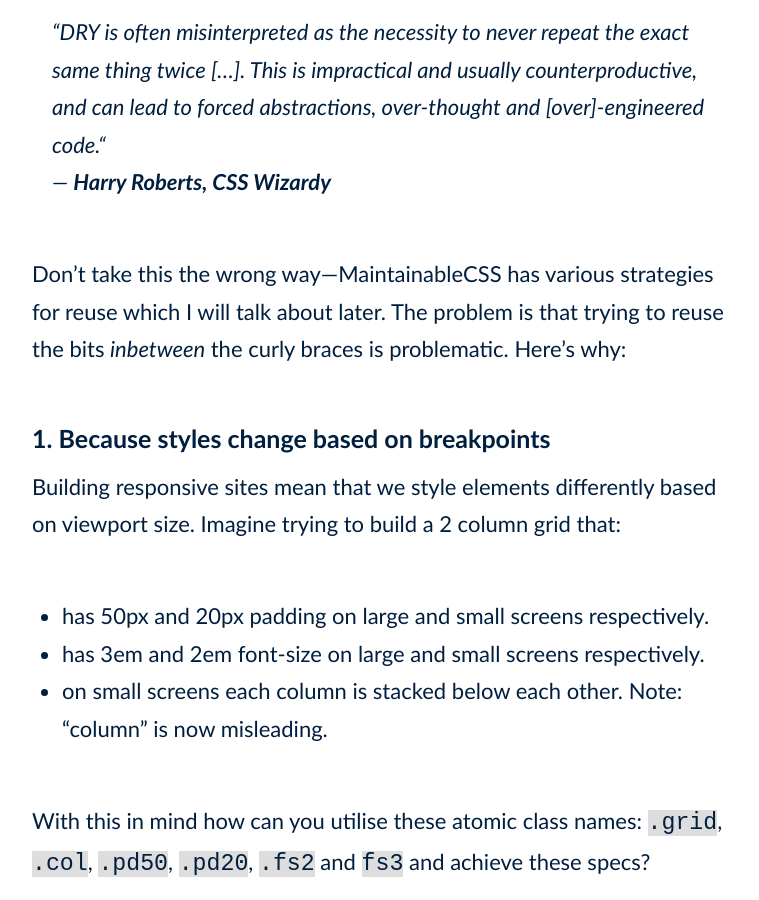
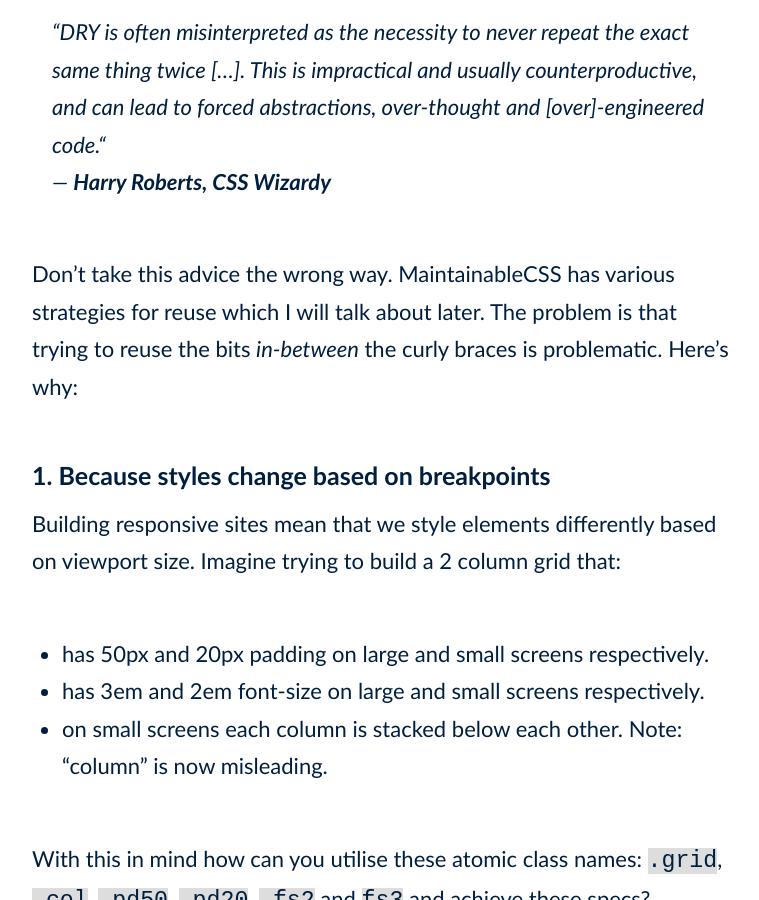
Before and after one commit to adamsilver/maintainablecss.com-jekyll, a Jekyll site: the page built from _chapters/03-reuse.md, in a window 1280 px wide and 900 px high, scrolled down 310 px. Shown: the whole window, without its empty margins (258-1017 px from the left). Built offline with Jekyll 4.4.1, drawn with Linux system fonts in a browser that asks for light colours; some of the changed text lies outside the part shown.

Commit message:
Improve reuse

```diff
--- a/_chapters/03-reuse.md
+++ b/_chapters/03-reuse.md
@@ -11,7 +11,7 @@ description: Learn why avoding reuse and embracing repetition makes CSS maintena
 > &ldquo;DRY is often misinterpreted as the necessity to never repeat the exact same thing twice [...]. This is impractical and usually counterproductive, and can lead to forced abstractions, over-thought and [over]-engineered code.&ldquo;
 <br>&mdash; <cite>Harry Roberts, CSS Wizardy</cite>
 
-Don't take this the wrong way&mdash;MaintainableCSS has various strategies for reuse which I will talk about later. The problem is that trying to reuse the bits *inbetween* the curly braces is problematic. Here's why:
+Don't take this advice the wrong way. MaintainableCSS has various strategies for reuse which I will talk about later. The problem is that trying to reuse the bits *in-between* the curly braces is problematic. Here's why:
 
 ## 1. Because styles change based on breakpoints
 
@@ -41,7 +41,7 @@ Ensuring this is styled as specified above, is now a simple task with 6 CSS decl
 
 ## 2. Because styles change based on states
 
-How do you make `<a class="padding-left-20 red" href="#"></a>` to have padding 18px, a slight border, a background of grey and a text colour as a slightly darker shade of red when it's hovered or focused of active i.e. `:hover`,`:focus`, `:active` etc?
+How do you make `<a class="padding-left-20 red" href="#"></a>` have padding 18px, a slight border, a background of grey and a text colour as a slightly darker shade of red when it's hovered or focused of active i.e. `:hover`,`:focus`, `:active` etc?
 
 The short answer is you can't. Try to avoid having to fix self-induced problems.
 
```
